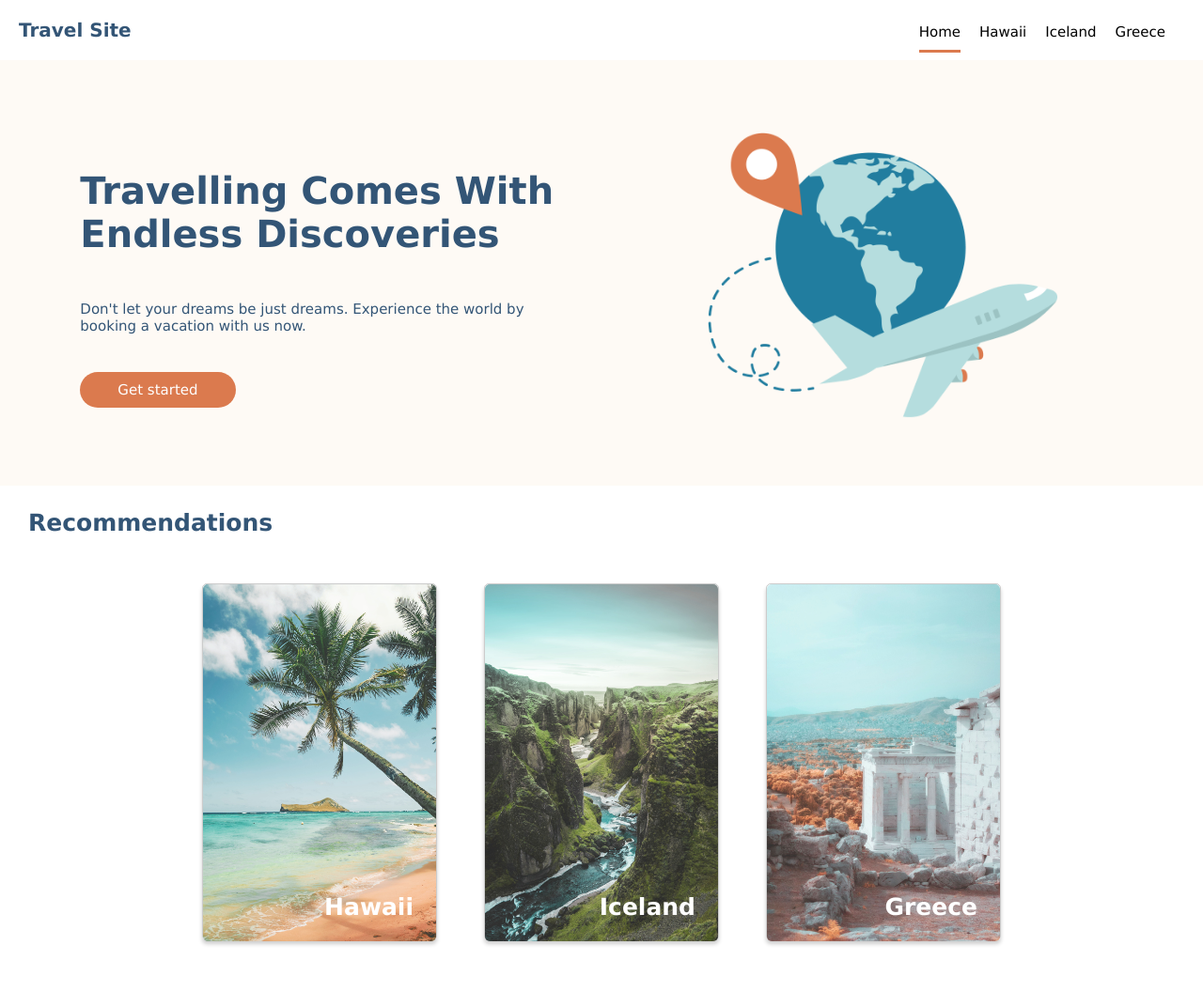
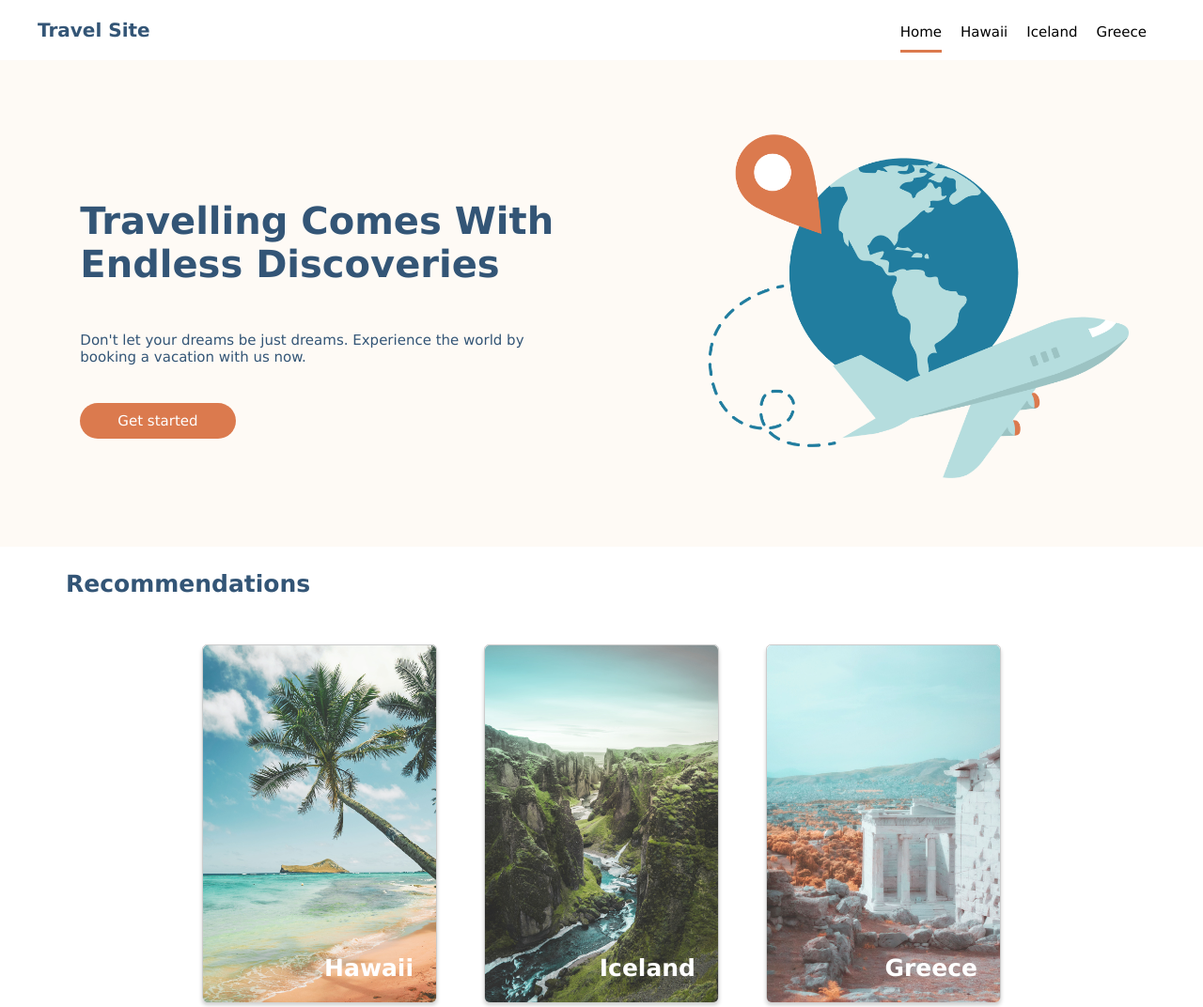
Before and after one commit to christysoso/travel-site, a plain HTML site: page index.html in a window 1280 px wide. Shown: the top 1072 px of the page at 94% size. Drawn offline with nearby package versions, Linux system fonts and the light colour scheme; files that its build step writes are made by us from their sources.

Commit message:
REAL final final commit

```diff
--- a/scss/main.scss
+++ b/scss/main.scss
@@ -25,12 +25,12 @@ $accent-color: #db7a4e;
 }
 
 .banner__img {
-  max-width: 100%;
+  max-width: 115%;
   padding: 7rem;
 }
 
 .featured-destinations__title {
-  margin-left: 3rem;
+  margin-left: 7rem;
 }
 
 .destinations {
--- a/scss/partials/_global.scss
+++ b/scss/partials/_global.scss
@@ -23,7 +23,7 @@ a {
 }
 
 .page-header__container {
-  margin: 0 2rem;
+  margin: 0 4rem;
   display: flex;
   justify-content: space-between;
   align-items: center;
```
